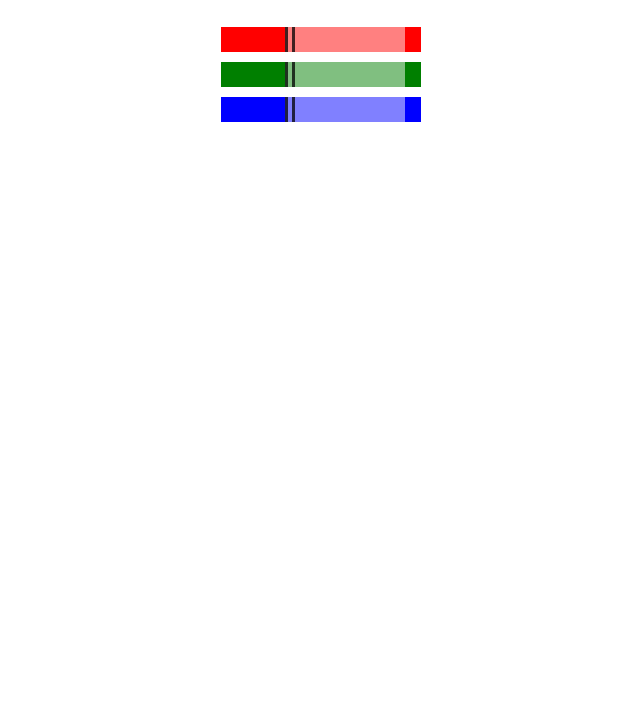
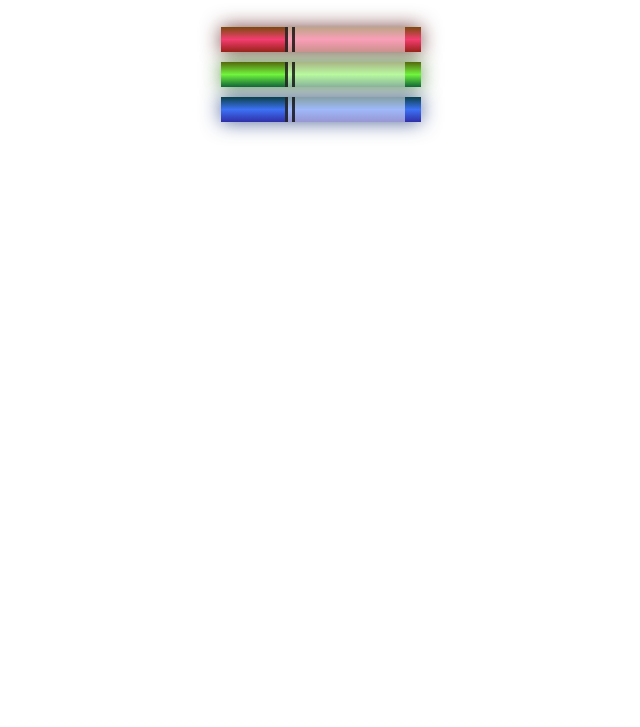
Before and after one commit to juniortimoteo18/freeCodeCamp, a plain HTML site: page ResponsiveWebDesign/project3ColorMarkers/index.html in a window 1280 px wide. Shown: the part 73-800 px from the top of the page, without its empty margins (319-959 px from the left). Drawn offline with Linux system fonts and the light colour scheme.

Commit message:
Update styles.css
final styles css

```diff
--- a/ResponsiveWebDesign/project3ColorMarkers/styles.css
+++ b/ResponsiveWebDesign/project3ColorMarkers/styles.css
@@ -29,13 +29,16 @@ h1{
 }
 
 .red {
-	background-color: rgb(255, 0, 0);
+  background: linear-gradient(rgb(122, 74, 14), rgb(245, 62, 113), rgb(162, 27, 27));
+  box-shadow: 0 0 20px 0 rgba(83, 14, 14, 0.8);
 }
 
 .green {
-	background-color: rgb(0, 127, 0);
+  background: linear-gradient(#55680D, #71F53E, #116C31);
+  box-shadow: 0 0 20px 0 #3B7E20CC;
 }
 
 .blue {
-	background-color: rgb(0, 0, 255);
+  background: linear-gradient(hsl(186, 76%, 16%), hsl(223, 90%, 60%), hsl(240, 56%, 42%));
+  box-shadow: 0 0 20px 0 hsla(223, 59%, 31%, 0.8);
 }
```
